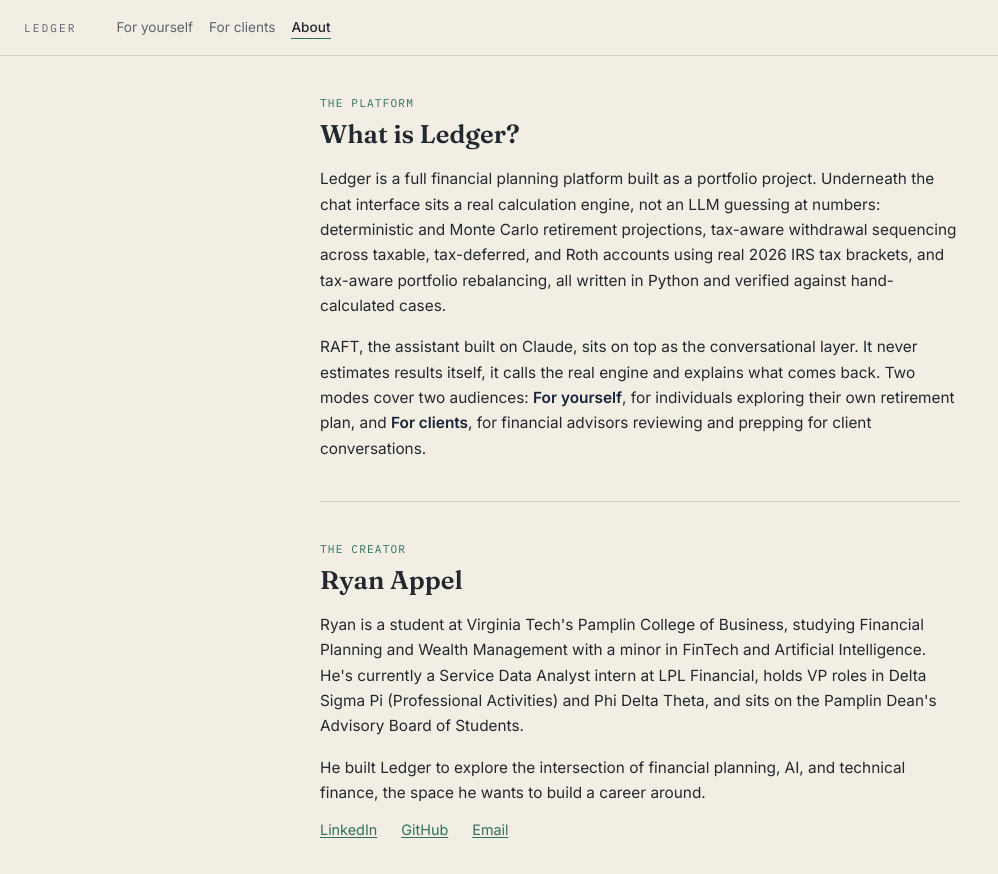
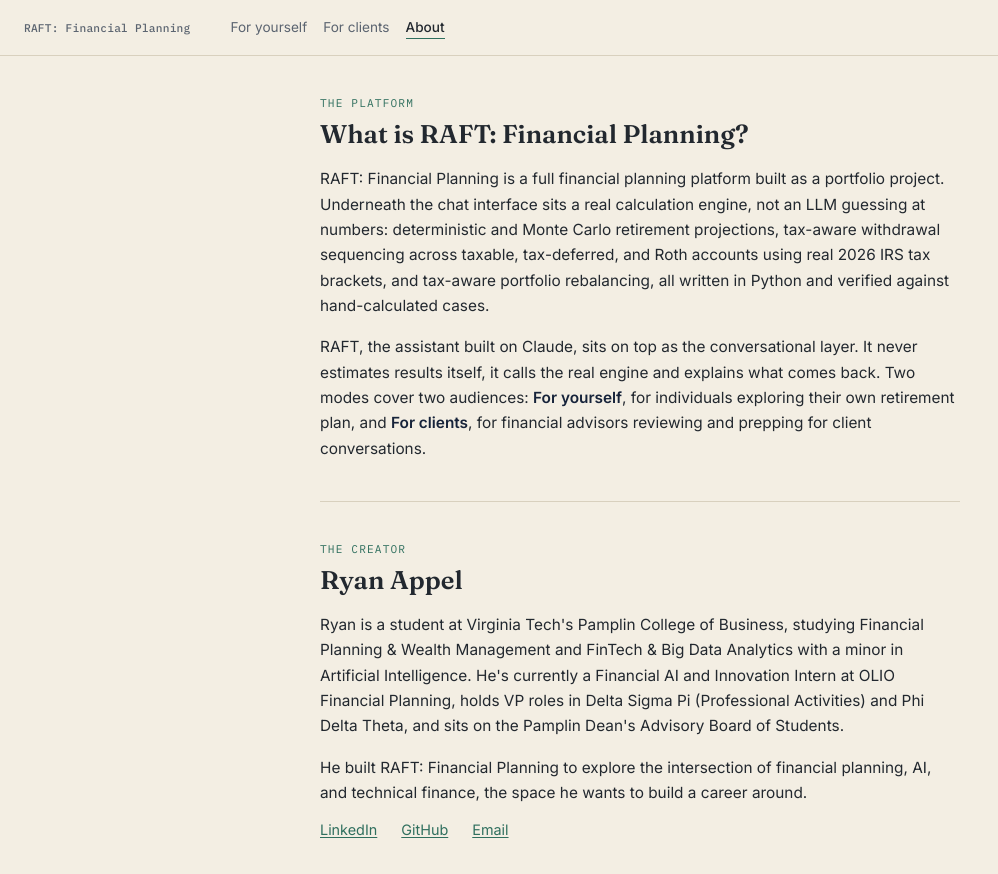
Before and after one commit to ryanappel42/RAFT-Financial-Planning, a React (Vite) app in the folder frontend/: page /about in a window 1280 px wide. Shown: the top 874 px of the page, without its empty margins (0-998 px from the left). Built offline with nearby package versions, Linux system fonts and the light colour scheme; no server answers.

Commit message:
Your descriptive commit message

```diff
--- a/frontend/index.html
+++ b/frontend/index.html
@@ -3,7 +3,7 @@
   <head>
     <meta charset="UTF-8" />
     <meta name="viewport" content="width=device-width, initial-scale=1.0" />
-    <title>Ledger &mdash; Financial Planning</title>
+    <title>RAFT: Financial Planning</title>
     <link rel="preconnect" href="https://fonts.googleapis.com" />
     <link rel="preconnect" href="https://fonts.gstatic.com" crossorigin />
     <link href="https://fonts.googleapis.com/css2?family=Fraunces:opsz,wght@9..144,400;9..144,500;9..144,600;9..144,700&family=Inter:wght@400;500;600&family=IBM+Plex+Mono:wght@400;500&display=swap" rel="stylesheet" />
--- a/frontend/src/components/SiteNav.jsx
+++ b/frontend/src/components/SiteNav.jsx
@@ -4,7 +4,7 @@
   return (
     <header className={`site-nav ${dark ? "site-nav--dark" : ""}`}>
       <div className="site-nav__left">
-        <Link to="/" className="site-nav__mark">LEDGER</Link>
+        <Link to="/" className="site-nav__mark">RAFT: Financial Planning</Link>
         {title && <span className="site-nav__title">{title}</span>}
       </div>
 
--- a/frontend/src/pages/About.jsx
+++ b/frontend/src/pages/About.jsx
@@ -9,9 +9,9 @@
         <div className="about-content">
           <section className="about-section">
             <div className="about-section__eyebrow">The platform</div>
-            <h2>What is Ledger?</h2>
+            <h2>What is RAFT: Financial Planning?</h2>
             <p>
-              Ledger is a full financial planning platform built as a portfolio project.
+              RAFT: Financial Planning is a full financial planning platform built as a portfolio project.
               Underneath the chat interface sits a real calculation engine, not an LLM
               guessing at numbers: deterministic and Monte Carlo retirement projections,
               tax-aware withdrawal sequencing across taxable, tax-deferred, and Roth
@@ -36,15 +36,16 @@
             <h2>Ryan Appel</h2>
             <p>
               Ryan is a student at Virginia Tech's Pamplin College of Business, studying
-              Financial Planning and Wealth Management with a minor in FinTech and
-              Artificial Intelligence. He's currently a Service Data Analyst intern at
-              LPL Financial, holds VP roles in Delta Sigma Pi (Professional Activities)
-              and Phi Delta Theta, and sits on the Pamplin Dean's Advisory Board of
-              Students.
+              Financial Planning & Wealth Management and FinTech & Big Data Analytics with
+              a minor in Artificial Intelligence. He's currently a Financial AI and
+              Innovation Intern at OLIO Financial Planning, holds VP roles in Delta Sigma
+              Pi (Professional Activities) and Phi Delta Theta, and sits on the Pamplin
+              Dean's Advisory Board of Students.
             </p>
             <p>
-              He built Ledger to explore the intersection of financial planning, AI,
-              and technical finance, the space he wants to build a career around.
+              He built RAFT: Financial Planning to explore the intersection of financial
+              planning, AI, and technical finance, the space he wants to build a career
+              around.
             </p>
             <div className="about-links">
               <a href="https://www.linkedin.com/in/ryanappel06/" target="_blank" rel="noreferrer">LinkedIn</a>
--- a/frontend/src/styles/site-nav.css
+++ b/frontend/src/styles/site-nav.css
@@ -19,9 +19,11 @@
 .site-nav__mark {
   font-family: var(--font-mono);
   font-size: 0.7rem;
-  letter-spacing: 0.18em;
+  font-weight: 500;
+  letter-spacing: 0.02em;
   text-decoration: none;
   color: var(--charcoal-dim);
+  white-space: nowrap;
 }
 
 .site-nav--dark .site-nav__mark {
```
